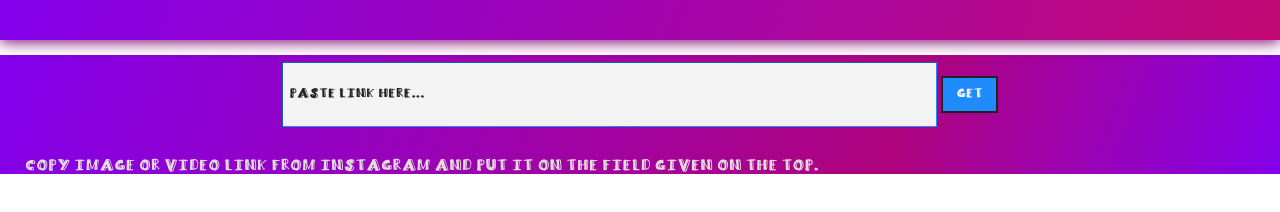
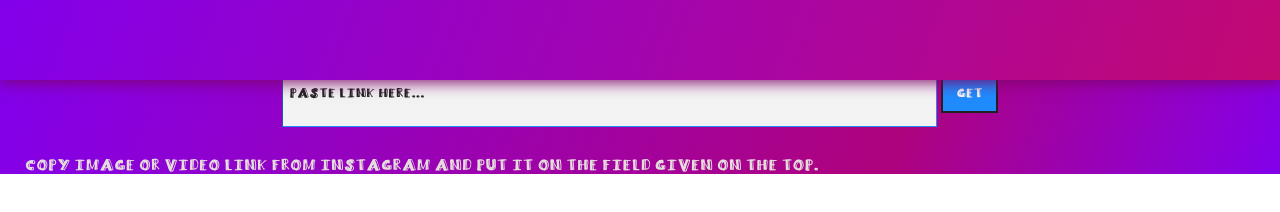
Before and after one commit to amirhrb/amirhrb.github.io, a plain HTML site: page index.html in a window 1280 px wide. Drawn offline with Linux system fonts and the light colour scheme.

Commit message:
Update style.css

```diff
--- a/style.css
+++ b/style.css
@@ -21,7 +21,7 @@
   position: fixed;
   top:0;
   background:linear-gradient(110deg,#8300eb  0%,#c20972);
-  height: 40px;
+  height: 10%;
   width: 100%;
   margin: 0;
   padding: 0;
```
